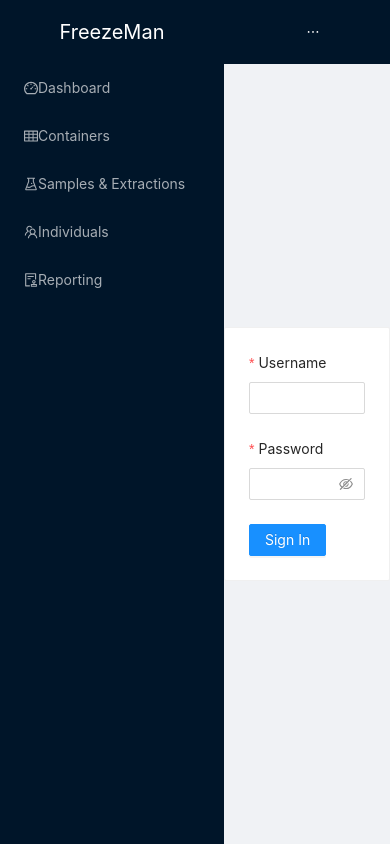
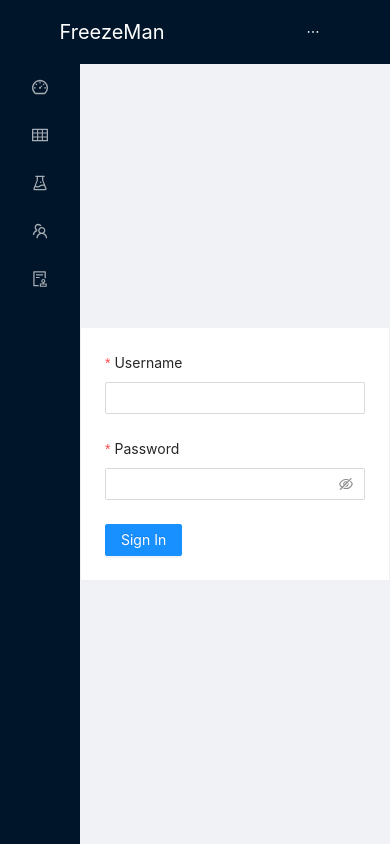
Before and after one commit to c3g/freezeman, a React app: page /sign-in in a window 390 px wide. Built offline with nearby package versions, Linux system fonts and the light colour scheme; no server answers.

Commit message:
Make side menu more responsive

```diff
--- a/src/components/App.js
+++ b/src/components/App.js
@@ -83,7 +83,7 @@ const App = ({fetchContainerKinds, fetchAuthorizedData}) => {
             </Menu>
         </Layout.Header>
         <Layout>
-            <Layout.Sider style={{overflowY: "auto"}} width={224}>
+            <Layout.Sider style={{overflowY: "auto"}} breakpoint="md" collapsedWidth={80} width={224}>
                 <Menu theme="dark" mode="inline" selectedKeys={matchingMenuKeys(MENU_ITEMS)}>
                     {MENU_ITEMS.map(renderMenuItem)}
                 </Menu>
--- a/src/components/AppPageHeader.js
+++ b/src/components/AppPageHeader.js
@@ -5,6 +5,7 @@ import "antd/es/page-header/style/css";
 
 const AppPageHeader = ({...props}) =>
     <PageHeader ghost={false}
-                style={{borderBottom: "1px solid #f0f0f0", marginBottom: "8px"}} {...props} />;
+                style={{borderBottom: "1px solid #f0f0f0", marginBottom: "8px"}}
+                {...props} />;
 
 export default AppPageHeader;
--- a/src/template.html
+++ b/src/template.html
@@ -1,8 +1,16 @@
 <!DOCTYPE html>
 <html lang="en">
+<head>
 <meta charset="UTF-8">
 <meta name="viewport" content="width=device-width, initial-scale=1, shrink-to-fit=no">
 <title><%= htmlWebpackPlugin.options.title %></title>
+<style type="text/css">
+    .ant-menu-inline-collapsed .freezeman-menu-text {
+        opacity: 0;
+        transition: opacity 0.3s ease-in-out;
+    }
+</style>
+</head>
 <body>
 <div id="root"></div>
 </body>
--- a/src/utils/menus.js
+++ b/src/utils/menus.js
@@ -26,10 +26,10 @@ export const renderMenuItem = i => {
         {i.url && !i.onClick ?
             <Link to={i.url}>
                 {i.icon || null}
-                {i.text || null}
+                <span className="freezeman-menu-text">{i.text || null}</span>
             </Link> : <span>
                 {i.icon || null}
-                {i.text || null}
+                <span className="freezeman-menu-text">{i.text || null}</span>
             </span>}
     </Menu.Item>;
 };
```
